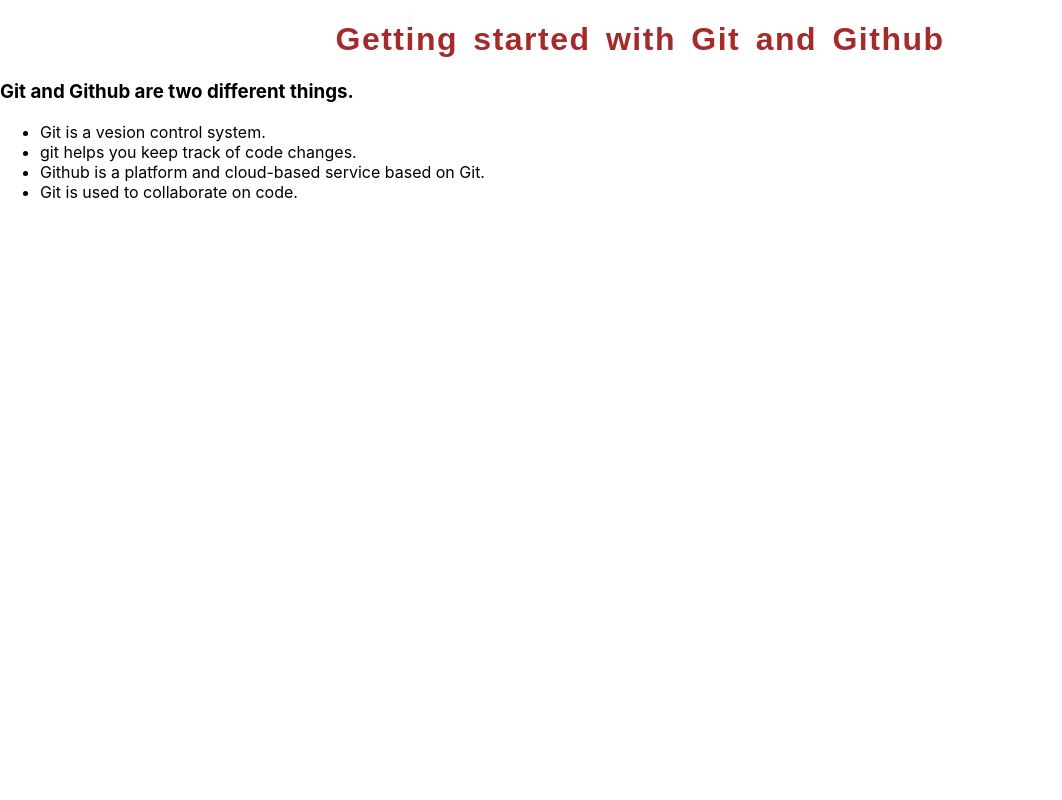
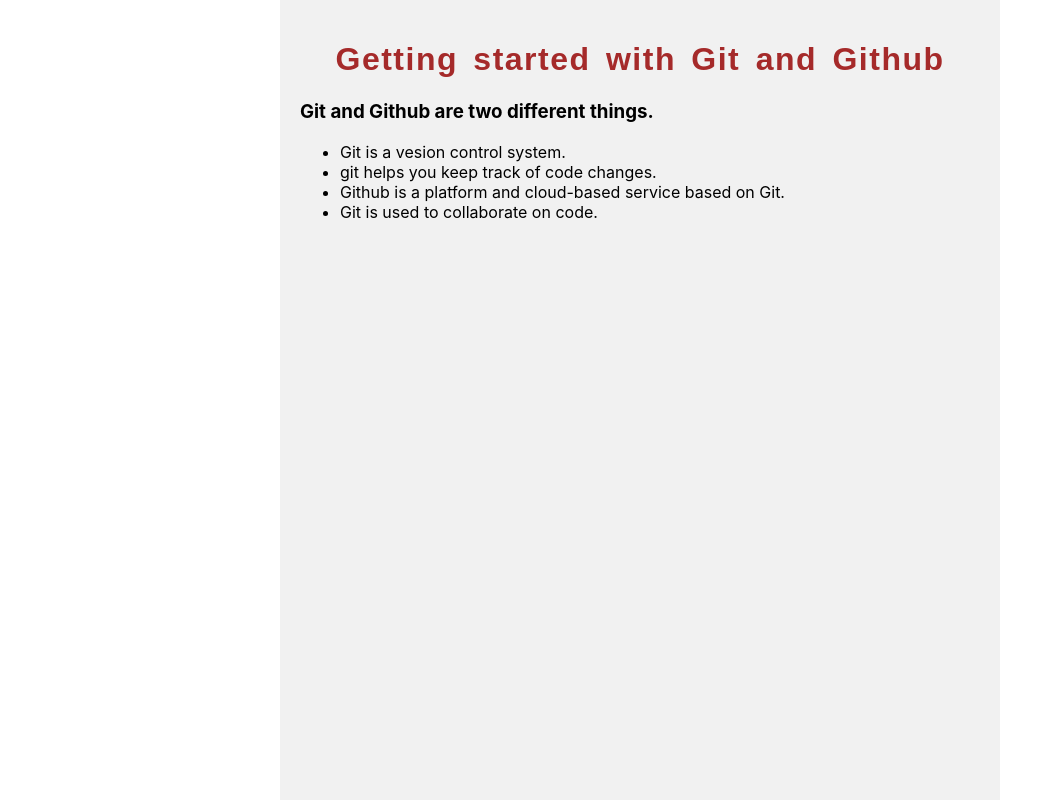
Before and after one commit to sksamassa/sksamassa-tests.github.io, a React (Create React App) app: page / in a window 1280 px wide. Shown: the whole page, without its empty margins (0-1062 px from the left). Built offline with nearby package versions, Linux system fonts and the light colour scheme.

Commit message:
Another updates

```diff
--- a/src/App.js
+++ b/src/App.js
@@ -2,11 +2,14 @@
 import './App.css';
 import LearingGit from './LearningGit';
 import React from 'react';
+import Center from './Center';
 
 function App() {
   return (
     <React.StrictMode>
-      <LearingGit />
+      <Center>
+        <LearingGit />
+      </Center>
     </React.StrictMode>
   );
 }
--- a/src/LearningGit.js
+++ b/src/LearningGit.js
@@ -3,7 +3,7 @@
 
 export default function LearingGit() {
     return(
-        <div>
+        <div className='learning'>
             <h1>Getting started with Git and Github</h1>
             <h3>Git and Github are two different things.</h3>
             <ul>
--- /dev/null
+++ b/src/center.css
@@ -0,0 +1,12 @@
+.center {
+    box-sizing: border-box;
+
+    /* Center the child component */
+    max-width: 720px;
+    margin: auto;
+
+
+    background-color: #f1f1f1;
+    height: 100vh;
+    padding: 20px;
+}
```
Also changed, not shown: src/learningGit.css (line endings or trailing spaces).
